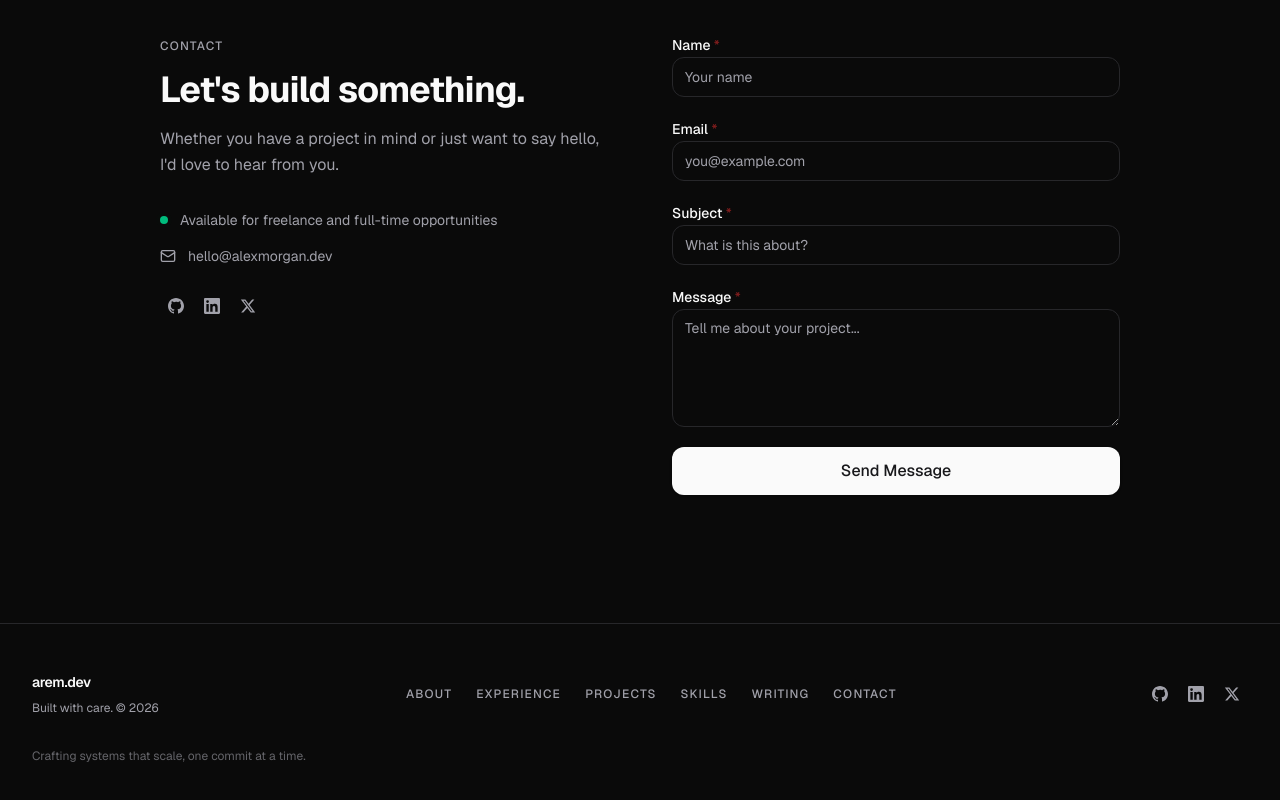
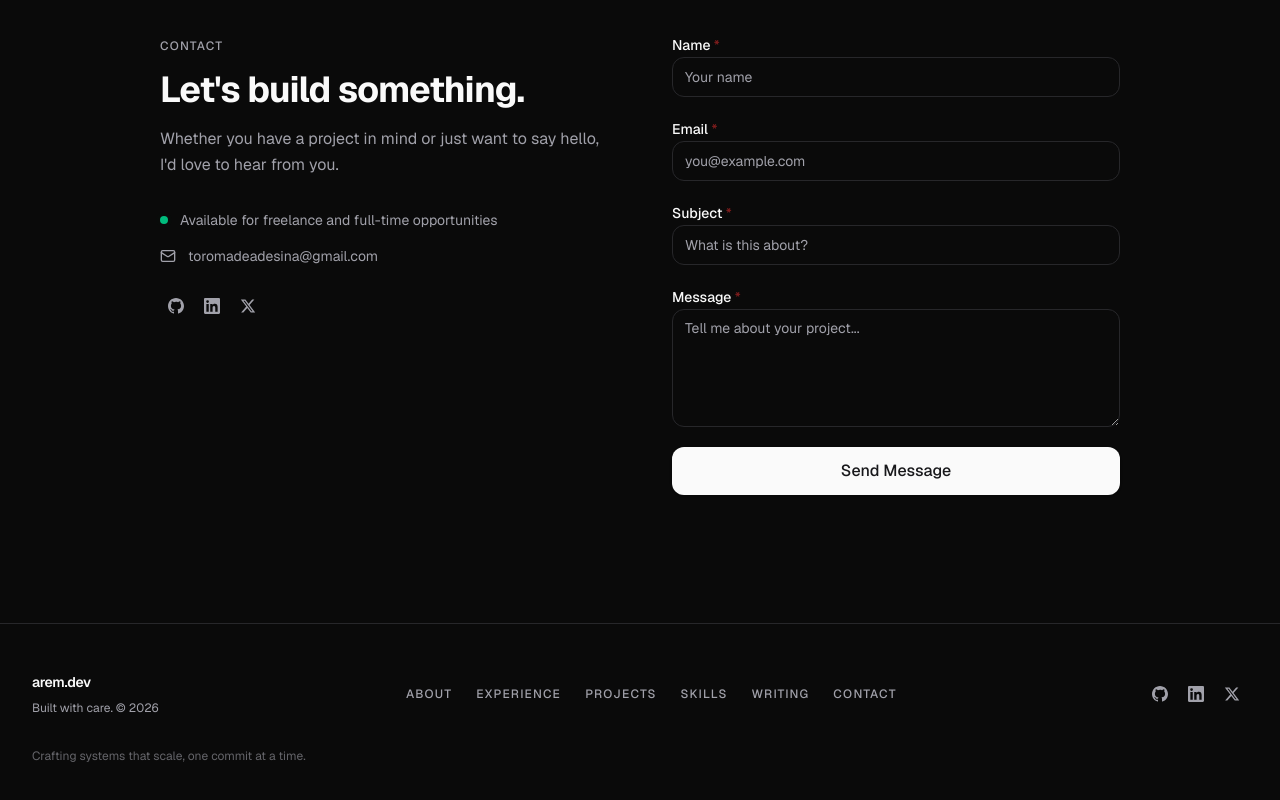
Before and after one commit to Arem-ee/arem, a Next.js app: page / in a window 1280 px wide. Shown: the part 9639-10439 px from the top of the page. Built offline with nearby package versions, Linux system fonts and the light colour scheme.

Commit message:
contact form update

```diff
--- a/src/components/sections/contact.tsx
+++ b/src/components/sections/contact.tsx
@@ -106,12 +106,12 @@ function ContactSection() {
               </div>
 
               <a
-                href="mailto:hello@alexmorgan.dev"
+                href="mailto:toromadeadesina@gmail.com"
                 className="flex items-center gap-3 text-sm text-muted-foreground transition-colors hover:text-foreground"
-                aria-label="Send email to hello@alexmorgan.dev"
+                aria-label="Send email to toromadeadesina@gmail.com"
               >
                 <Mail className="h-4 w-4" aria-hidden="true" />
-                hello@alexmorgan.dev
+                toromadeadesina@gmail.com
               </a>
 
               <div className="flex items-center gap-1 pt-2" role="list" aria-label="Social media links">
```
